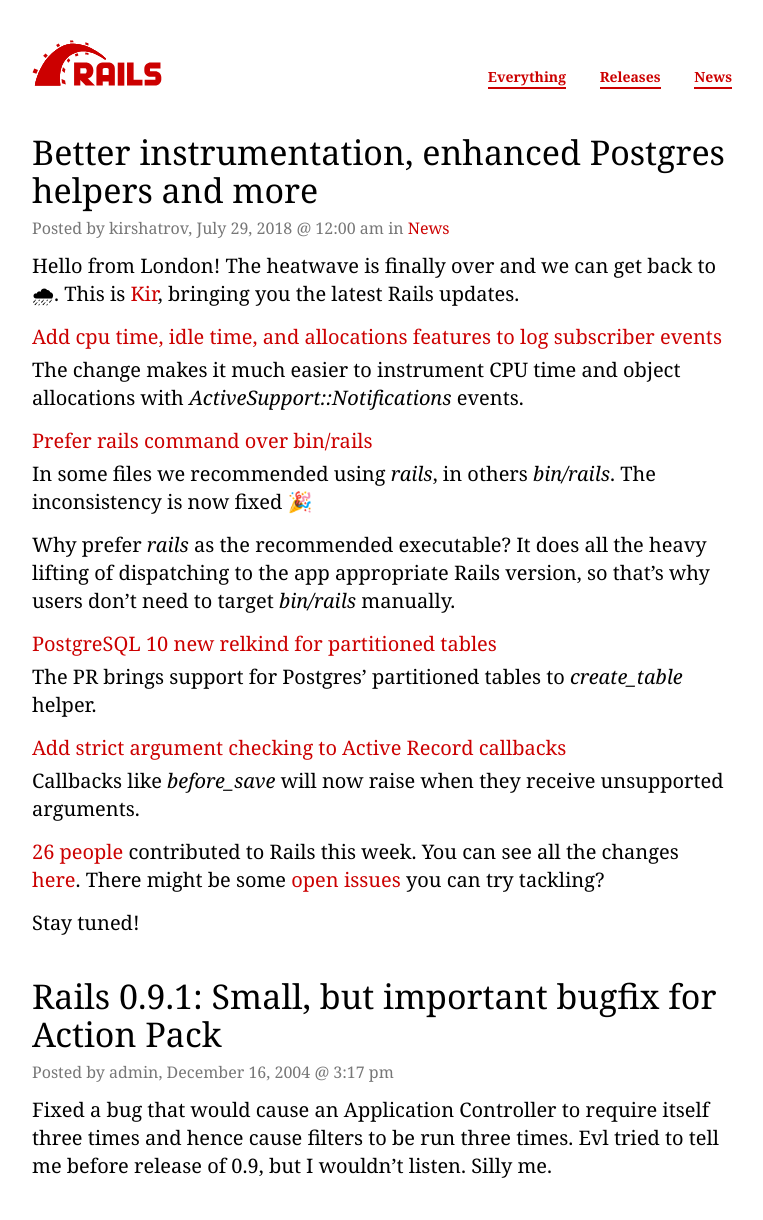
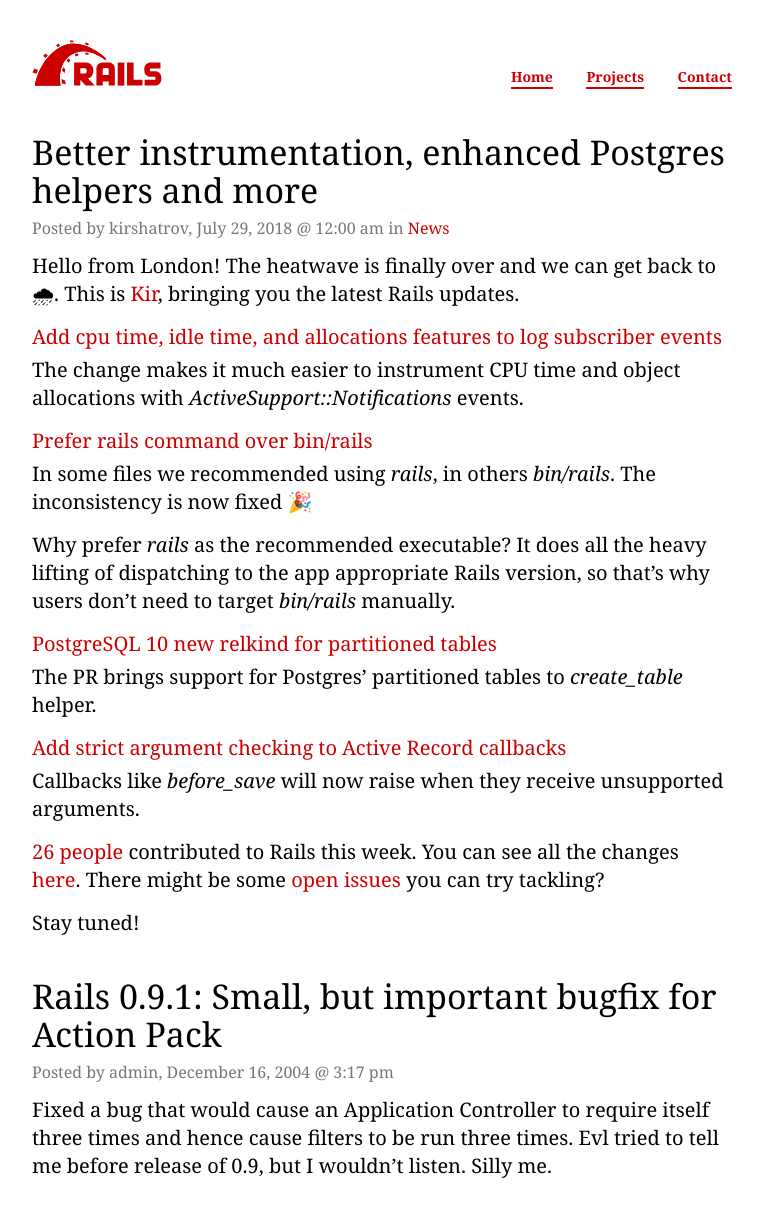
Before and after one commit to marcelcases/marcelcases.github.io, a Jekyll site: the page built from index.html, in a window 1280 px wide. Shown: the whole page, without its empty margins (258-1021 px from the left). Built offline with Jekyll 4.4.1, drawn with Linux system fonts in a browser that asks for light colours; comment, search, counter and statistics services are not loaded.

Commit message:
Add files via upload

```diff
--- a/_includes/navigation.html
+++ b/_includes/navigation.html
@@ -2,8 +2,8 @@
     <a id="rails-logo" href="http://rubyonrails.org"><img src="/images/rails-logo.svg" width="130" height="46" alt="Ruby on Rails" /></a>
 
     <ul>
-      <li><a href="/">Everything</a></li>
-      <li><a href="/releases/">Releases</a></li>
-      <li><a href="/news/">News</a></li>
+      <li><a href="/">Home</a></li>
+      <li><a href="/releases/">Projects</a></li>
+      <li><a href="/contact/">Contact</a></li>
     </ul>
   </nav>
--- /dev/null
+++ b/contact/index.html
@@ -0,0 +1,6 @@
+---
+layout: default
+title: "News"
+category: news
+---
+{% include category.html %}
--- /dev/null
+++ b/projects/index.html
@@ -0,0 +1,6 @@
+---
+layout: default
+title: "News"
+category: news
+---
+{% include category.html %}
```
